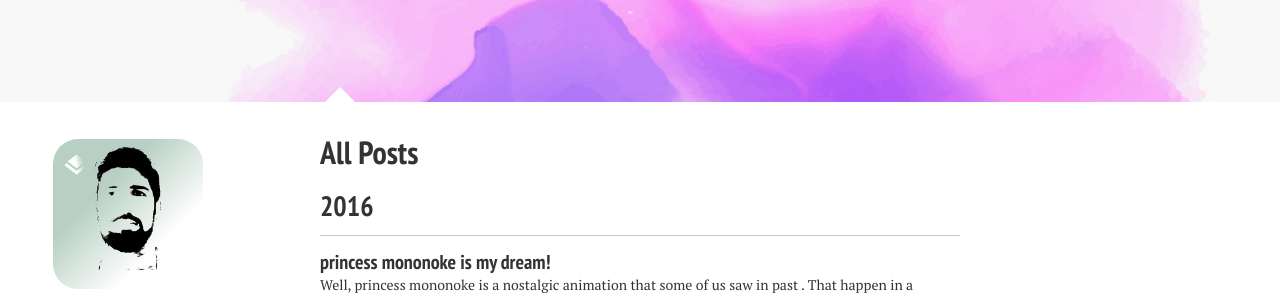
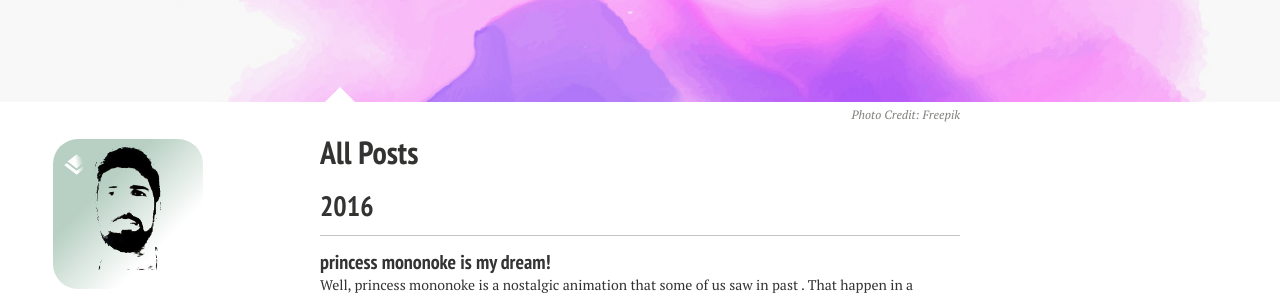
Before and after one commit to mimr9/mimr9.github.io, a Jekyll site: the page built from posts/index.md, in a window 1280 px wide. Shown: the part 249-545 px from the top of the page. Built offline with Jekyll 4.4.1, drawn with Linux system fonts in a browser that asks for light colours; nearby versions of some CDN libraries.

Commit message:
Update index.md

```diff
--- a/posts/index.md
+++ b/posts/index.md
@@ -4,4 +4,6 @@ title: All Posts
 excerpt: "A List of Posts"
 image:
   feature: sample-image-7.jpg
+  credit: Freepik
+  creditlink: http://www.freepik.com
 ---
```
